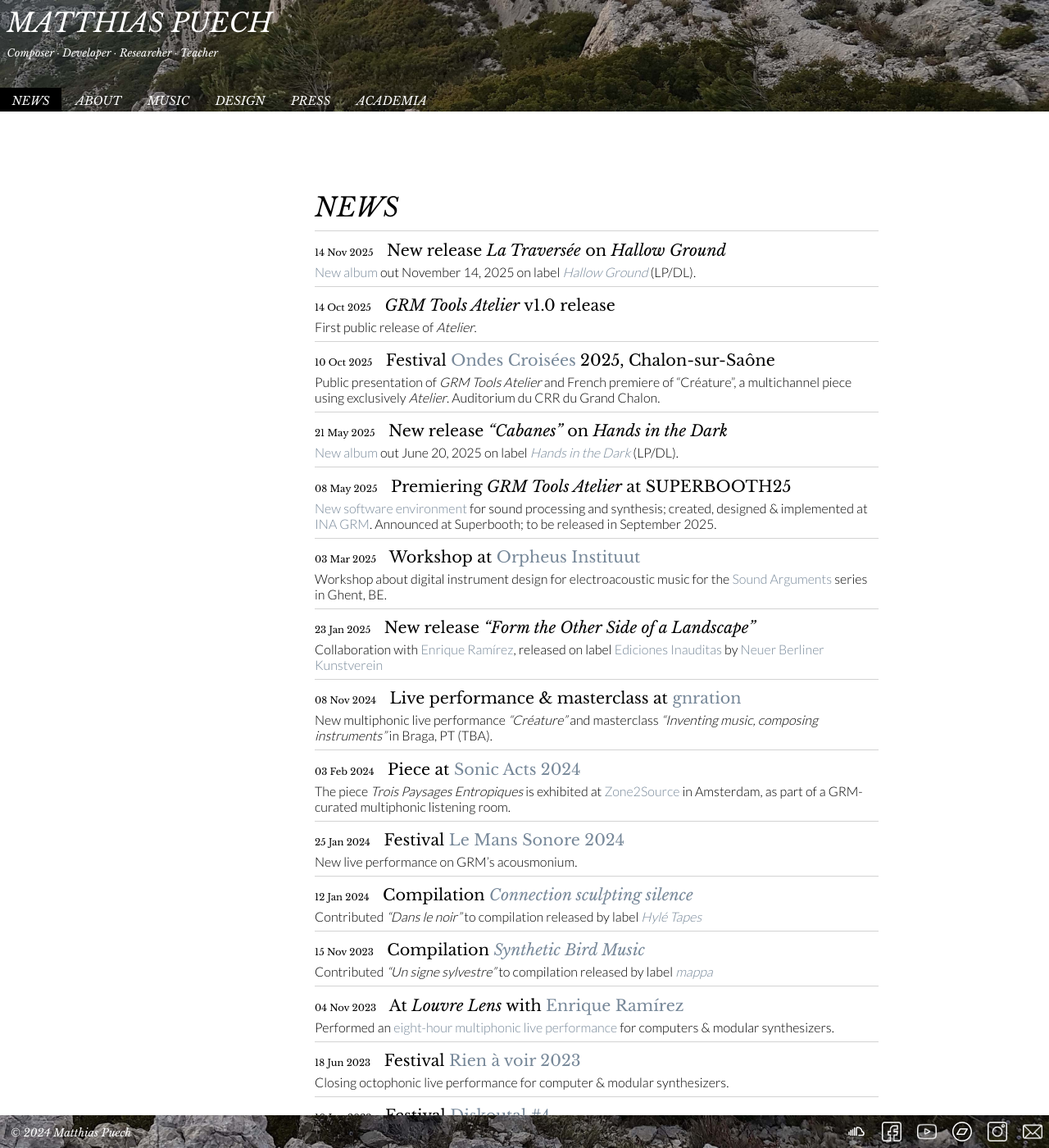
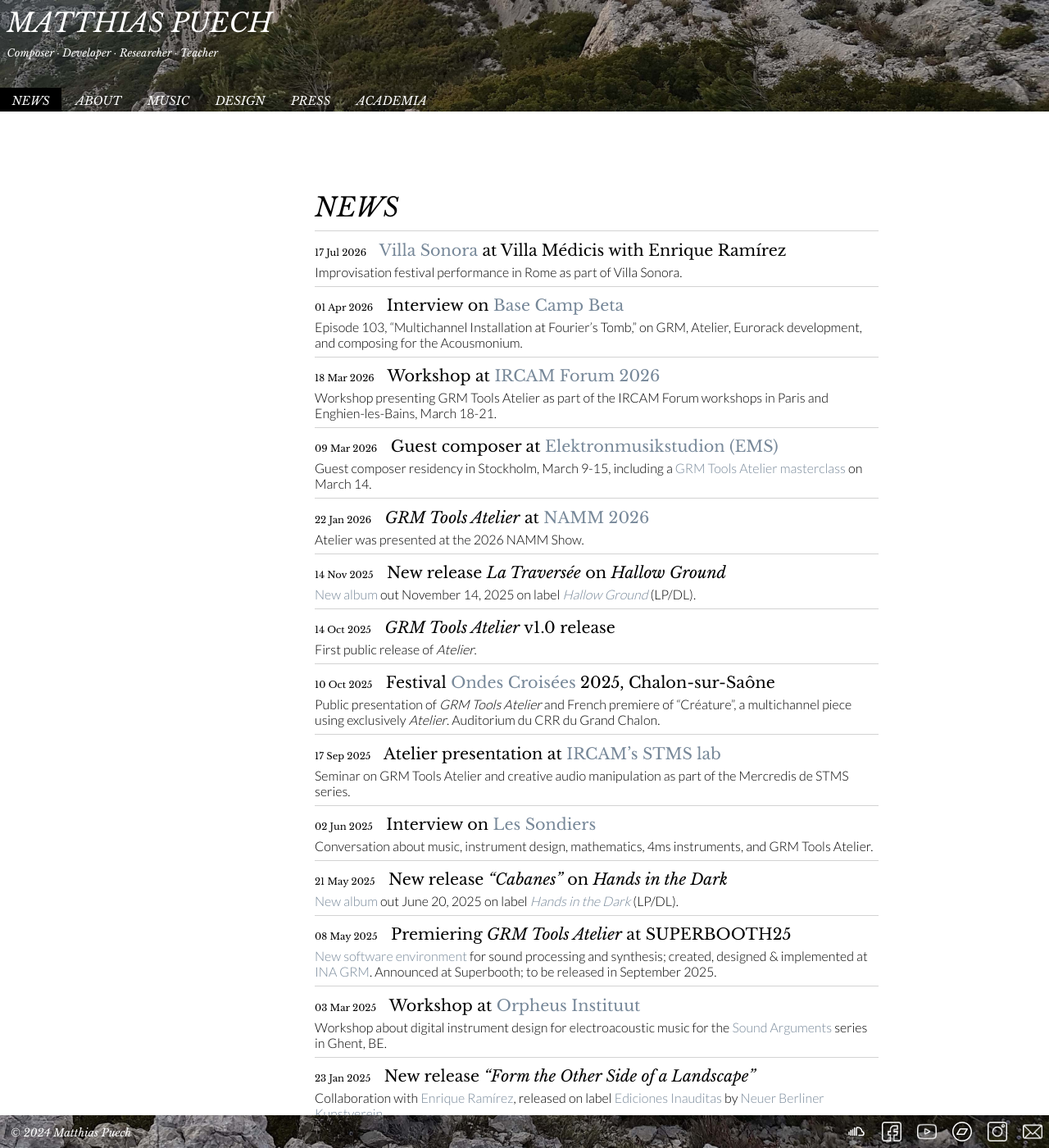
Before and after one commit to mqtthiqs/mqtthiqs.github.io, a Jekyll site: the page built from index.html, in a window 1280 px wide and 1400 px high. Shown: the whole window at 82% size. Built offline with Jekyll 4.4.1, drawn with Linux system fonts in a browser that asks for light colours.

Commit message:
update News

```diff
--- a/_data/news.yml
+++ b/_data/news.yml
@@ -1,3 +1,23 @@
+- title: "[Villa Sonora](https://villamedici.it/programme/villa-sonora/) at Villa Médicis with Enrique Ramírez"
+  date: 2026-07-17
+  content: Improvisation festival performance in Rome as part of Villa Sonora.
+
+- title: Interview on [Base Camp Beta](https://podcasts.apple.com/no/podcast/bcb-103-multichannel-installation-at-fouriers-tomb/id1459124314?i=1000758611684&l=nb)
+  date: 2026-04-01
+  content: Episode 103, "Multichannel Installation at Fourier's Tomb," on GRM, Atelier, Eurorack development, and composing for the Acousmonium.
+
+- title: Workshop at [IRCAM Forum 2026](https://forum.ircam.fr/article/detail/grm-tools-atelier-workshop/)
+  date: 2026-03-18
+  content: Workshop presenting GRM Tools Atelier as part of the IRCAM Forum workshops in Paris and Enghien-les-Bains, March 18-21.
+
+- title: Guest composer at [Elektronmusikstudion (EMS)](https://elektronmusikstudion.se/en/guest-composers/guest-composers-2026/matthias-puech/)
+  date: 2026-03-09
+  content: Guest composer residency in Stockholm, March 9-15, including a [GRM Tools Atelier masterclass](https://elektronmusikstudion.se/en/aktuellt/masterclass-grm-tools-atelier/) on March 14.
+
+- title: _GRM Tools Atelier_ at [NAMM 2026](https://www.instagram.com/p/DTf0BDKDHQv/)
+  date: 2026-01-22
+  content: Atelier was presented at the 2026 NAMM Show.
+
 - title: New release _La Traversée_ on _Hallow Ground_
   date: 2025-11-14
   content: "[New album](https://hallowground.bandcamp.com/album/matthias-puech-la-travers-e) out November 14, 2025 on label [_Hallow Ground_](https://hallowground.bandcamp.com/) (LP/DL)."
@@ -9,6 +29,14 @@
 - title: Festival [Ondes Croisées](https://conservatoire.legrandchalon.fr/decouvrir/spectacles/ondes-croisees_1) 2025, Chalon-sur-Saône
   date: 2025-10-10
   content: Public presentation of _GRM Tools Atelier_ and French premiere of "Créature", a multichannel piece using exclusively _Atelier_. Auditorium du CRR du Grand Chalon.
+
+- title: Atelier presentation at [IRCAM's STMS lab](https://medias.ircam.fr/fr/media/e194c937df7eebeb20ac)
+  date: 2025-09-17
+  content: Seminar on GRM Tools Atelier and creative audio manipulation as part of the Mercredis de STMS series.
+
+- title: Interview on [Les Sondiers](https://lessondiers.com/emissions/des-maths-la-fabrication-dinstruments-de-musique-ft-matthias-puech-2)
+  date: 2025-06-02
+  content: Conversation about music, instrument design, mathematics, 4ms instruments, and GRM Tools Atelier.
 
 - title: New release _"Cabanes"_ on _Hands in the Dark_
   date: 2025-05-21
```
